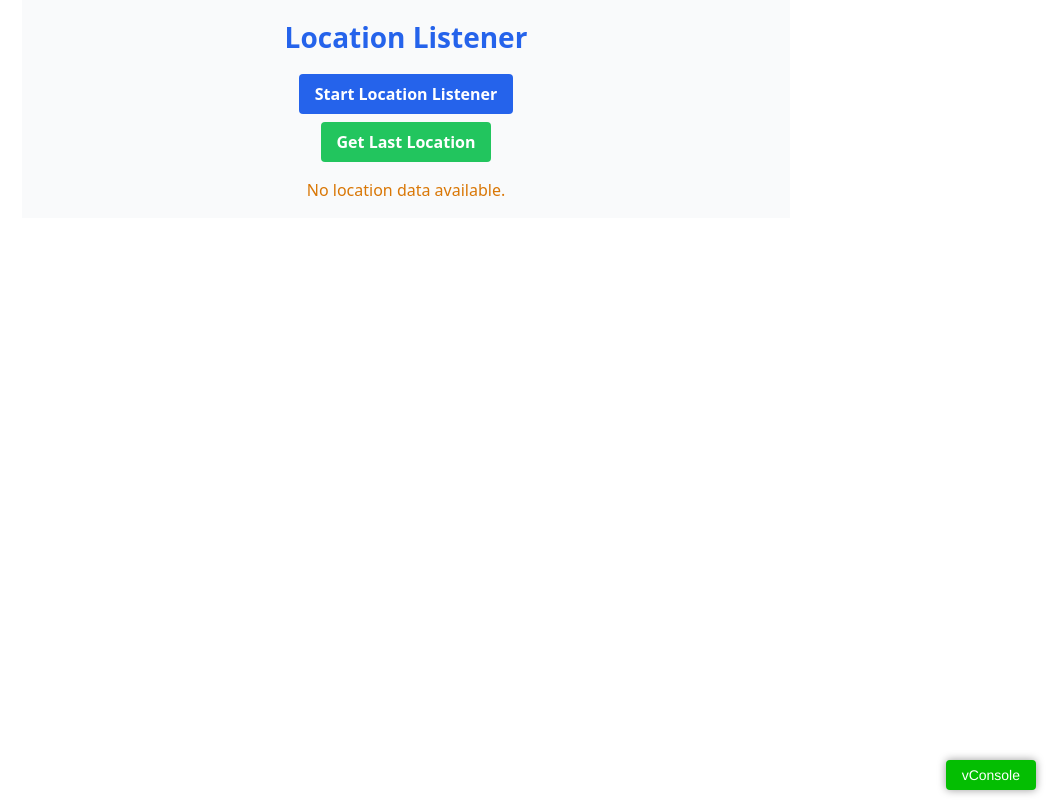
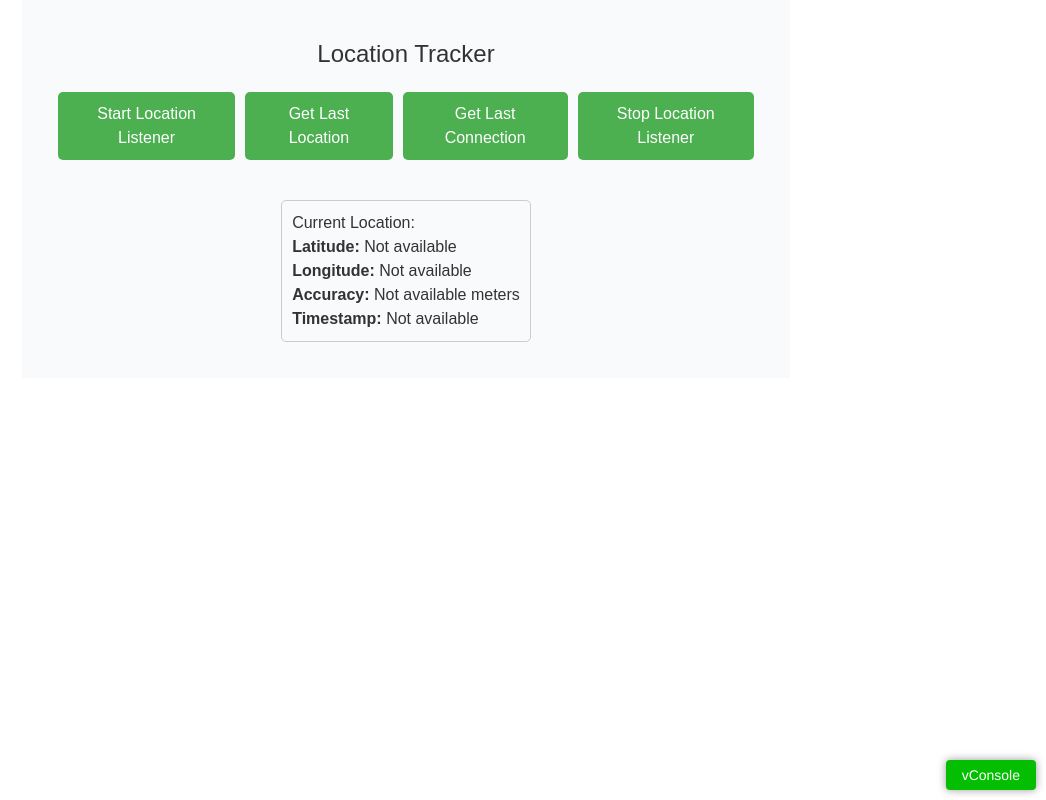
Before and after one commit to Queenzy-Ongeye/test-app, a React (Create React App) app: page / in a window 1280 px wide. Shown: the whole page, without its empty margins (234-1280 px from the left). Built offline with nearby package versions, Linux system fonts and the light colour scheme; a small style sheet from the web is missing.

Commit message:
made changes

```diff
--- a/src/App.js
+++ b/src/App.js
@@ -1,95 +1,16 @@
-'use client'
+"use client";
 
-import React, { useState } from "react"
-import './App.css'
+import React, { useState } from "react";
+import "./App.css";
+import LocationTracker from "./components/LocationTracker";
 
 function App() {
-  const [locationData, setLocationData] = useState(null)
-  const [debugMessage, setDebugMessage] = useState("")
-
-  // Function to communicate with the WebView bridge
-  const callWebViewJavascriptBridge = (handlerName, data, callback) => {
-    if (window.WebViewJavascriptBridge) {
-      window.WebViewJavascriptBridge.callHandler(handlerName, data, (response) => {
-        console.log(`${handlerName} response:`, response)
-        if (callback) callback(response)
-      })
-    } else {
-      console.warn("WebViewJavascriptBridge is not available.")
-      setDebugMessage("WebViewJavascriptBridge is not available.")
-    }
-  }
-
-  // Start Location Listener
-  const startLocationListener = () => {
-    setDebugMessage("Starting location listener...")
-    callWebViewJavascriptBridge("startLocationListener", "", () => {
-      setDebugMessage("Location listener started. Wait a few seconds before fetching the last location.")
-    })
-  }
-
-  // Fetch Last Location
-  const getLastLocation = () => {
-    setDebugMessage("Fetching last known location...")
-    callWebViewJavascriptBridge("getLastLocation", "", (response) => {
-      try {
-        const parsedResponse = JSON.parse(response)
-        console.log("Parsed Response:", parsedResponse)
-
-        if (parsedResponse.data) {
-          const locationData = JSON.parse(parsedResponse.data)
-          console.log("Parsed Location Data:", locationData)
-
-          if (locationData.latitude !== undefined && locationData.longitude !== undefined) {
-            const location = {
-              latitude: parseFloat(locationData.latitude),
-              longitude: parseFloat(locationData.longitude),
-            }
-            setLocationData(location)
-            setDebugMessage("Location data fetched successfully.")
-          } else {
-            setDebugMessage("Latitude or Longitude missing in location data.")
-          }
-        } else {
-          setDebugMessage("`data` field is missing or invalid.")
-        }
-      } catch (error) {
-        setDebugMessage("Error parsing response. Check the logs for details.")
-        console.error("Error parsing response:", error)
-      }
-    })
-  }
 
   return (
     <div className="container">
-      <h1 className="title">Location Listener</h1>
-      <div className="button-container">
-        <button
-          onClick={startLocationListener}
-          className="button button-blue"
-        >
-          Start Location Listener
-        </button>
-        <button
-          onClick={getLastLocation}
-          className="button button-green"
-        >
-          Get Last Location
-        </button>
-      </div>
-
-      {debugMessage && <p className="debug-message">{debugMessage}</p>}
-
-      {locationData ? (
-        <div className="coordinates">
-          <p><strong>Latitude:</strong> {locationData.latitude}</p>
-          <p><strong>Longitude:</strong> {locationData.longitude}</p>
-        </div>
-      ) : (
-        <p className="no-location-message">No location data available.</p>
-      )}
+      <LocationTracker />
     </div>
-  )
+  );
 }
 
-export default App
+export default App;
--- a/src/components/LocationTracker.js
+++ b/src/components/LocationTracker.js
@@ -14,6 +14,7 @@ const LocationTracker = () => {
     timestamp: null,
   });
   const [journey, setJourney] = useState([]); // Array to store the journey
+  const [lastConnection, setLastConnection] = useState(null); // State for last connection
   const [statusMessage, setStatusMessage] = useState("");
 
   const API_KEY = "AIzaSyBA9bzem6pdx8Ke_ubaEnp9WTu42SJCfhw"; // Replace with your API key
@@ -99,6 +100,69 @@ const LocationTracker = () => {
     }
   };
 
+  // Fetch Last Location
+  const getLastLocation = () => {
+    setStatusMessage("Fetching last known location...");
+    connectWebViewJavascriptBridge((bridge) => {
+      bridge.callHandler("getLastLocation", "", (response) => {
+        try {
+          const parsedResponse = JSON.parse(response);
+          console.log("Parsed Response:", parsedResponse);
+
+          if (parsedResponse.data) {
+            const locationData = JSON.parse(parsedResponse.data);
+            console.log("Parsed Location Data:", locationData);
+
+            if (
+              locationData.latitude !== undefined &&
+              locationData.longitude !== undefined
+            ) {
+              const location = {
+                latitude: parseFloat(locationData.latitude),
+                longitude: parseFloat(locationData.longitude),
+              };
+              setCurrentLocation(location);
+            } else {
+              setStatusMessage(
+                "Latitude or Longitude missing in location data."
+              );
+            }
+          } else {
+            setStatusMessage("`data` field is missing or invalid.");
+          }
+        } catch (error) {
+          setStatusMessage("Error parsing response. Check the logs for details.");
+          console.error("Error parsing response:", error);
+        }
+      });
+    });
+  };
+
+  // Fetch Last Connection
+  const getLastConnection = () => {
+    setStatusMessage("Fetching last connection details...");
+    connectWebViewJavascriptBridge((bridge) => {
+      bridge.callHandler("getLastConnection", "", (response) => {
+        try {
+          const parsedResponse = JSON.parse(response);
+          console.log("Parsed Last Connection Response:", parsedResponse);
+
+          if (parsedResponse) {
+            setLastConnection(parsedResponse); // Store last connection details
+            setStatusMessage("Last connection details fetched successfully.");
+          } else {
+            setStatusMessage("No last connection details available.");
+          }
+        } catch (error) {
+          setStatusMessage(
+            "Error parsing last connection response. Check the logs for details."
+          );
+          console.error("Error parsing last connection response:", error);
+        }
+      });
+    });
+  };
+
   // Register the bridge callback when the component mounts
   useEffect(() => {
     connectWebViewJavascriptBridge((bridge) => {
@@ -112,6 +176,12 @@ const LocationTracker = () => {
       <div style={styles.buttonContainer}>
         <button style={styles.button} onClick={startLocationListener}>
           Start Location Listener
+        </button>
+        <button style={styles.button} onClick={getLastLocation}>
+          Get Last Location
+        </button>
+        <button style={styles.button} onClick={getLastConnection}>
+          Get Last Connection
         </button>
         <button style={styles.button} onClick={stopLocationListener}>
           Stop Location Listener
@@ -137,35 +207,11 @@ const LocationTracker = () => {
           {currentLocation.timestamp || "Not available"}
         </p>
       </div>
-      {isLoaded && (
-        <GoogleMap
-          center={{
-            lat: currentLocation.latitude || 0, // Default to the equator if no location
-            lng: currentLocation.longitude || 0, // Default to the prime meridian
-          }}
-          zoom={15} // Adjust zoom for better view
-          mapContainerStyle={styles.mapContainer}
-        >
-          {currentLocation.latitude && (
-            <Marker
-              position={{
-                lat: currentLocation.latitude,
-                lng: currentLocation.longitude,
-              }}
-              label="You"
-            />
-          )}
-          {journey.length > 1 && (
-            <Polyline
-              path={journey}
-              options={{
-                strokeColor: "#FF0000",
-                strokeOpacity: 0.8,
-                strokeWeight: 2,
-              }}
-            />
-          )}
-        </GoogleMap>
+      {lastConnection && (
+        <div style={styles.locationInfo}>
+          <h3>Last Connection:</h3>
+          <pre>{JSON.stringify(lastConnection, null, 2)}</pre>
+        </div>
       )}
     </div>
   );
@@ -211,11 +257,6 @@ const styles = {
     display: "inline-block",
     textAlign: "left",
   },
-  mapContainer: {
-    height: "400px",
-    width: "100%",
-    marginTop: "20px",
-  },
 };
 
 export default LocationTracker;
```
